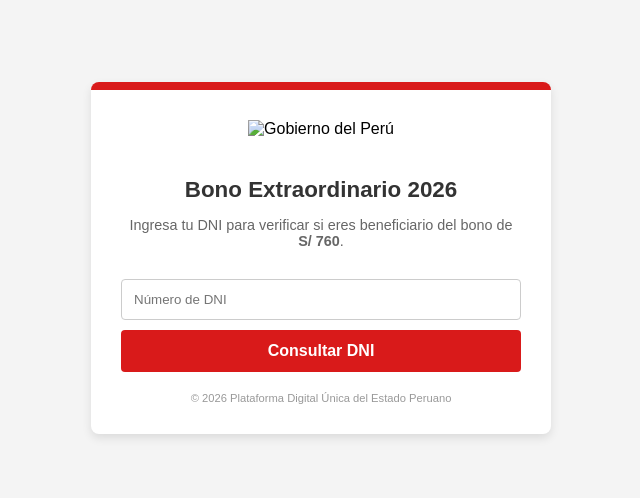
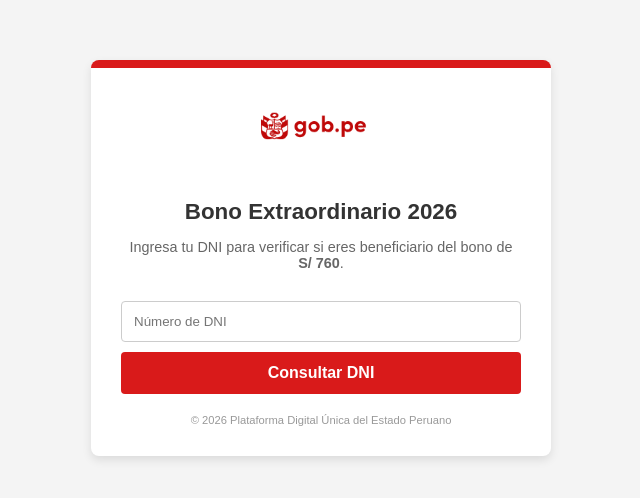
Before and after one commit to TechMaster-RENBA07/mtpe, a plain HTML site: page index.html in a window 1280 px wide. Shown: the part 142-640 px from the top of the page, without its empty margins (319-959 px from the left). Drawn offline with Linux system fonts and the light colour scheme.

Commit message:
Update image source to use relative path
ddd

```diff
--- a/index.html
+++ b/index.html
@@ -21,7 +21,7 @@
 <body>
     <div class="container">
         <!-- Imagen local para el servidor -->
-        <img src="/home/abnert/bono_audit/Estado Peruano.png" alt="Gobierno del Perú">
+        <img src="logo.png" alt="Gobierno del Perú">
         <h2>Bono Extraordinario 2026</h2>
 
         <div id="step1">
```
